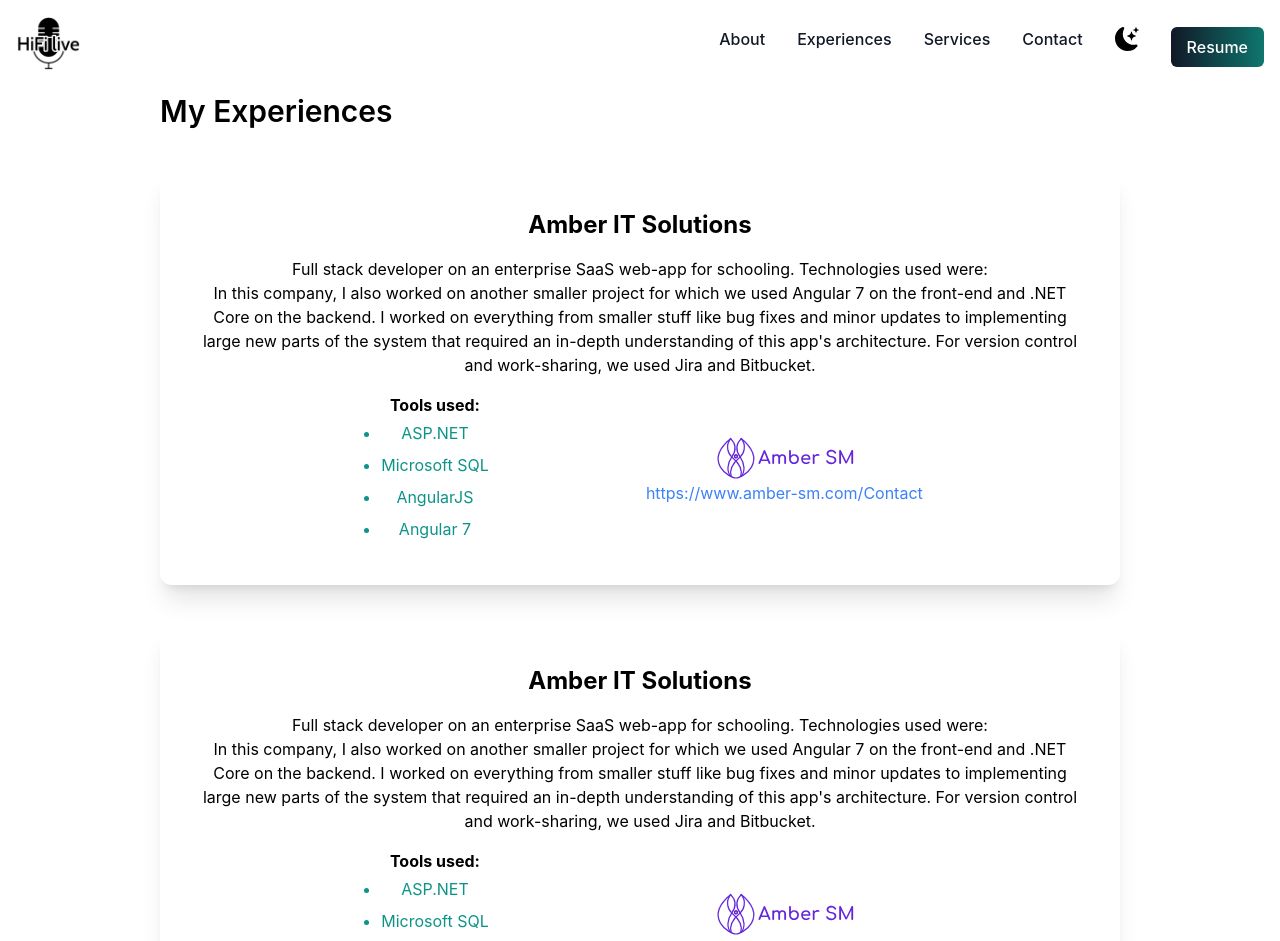
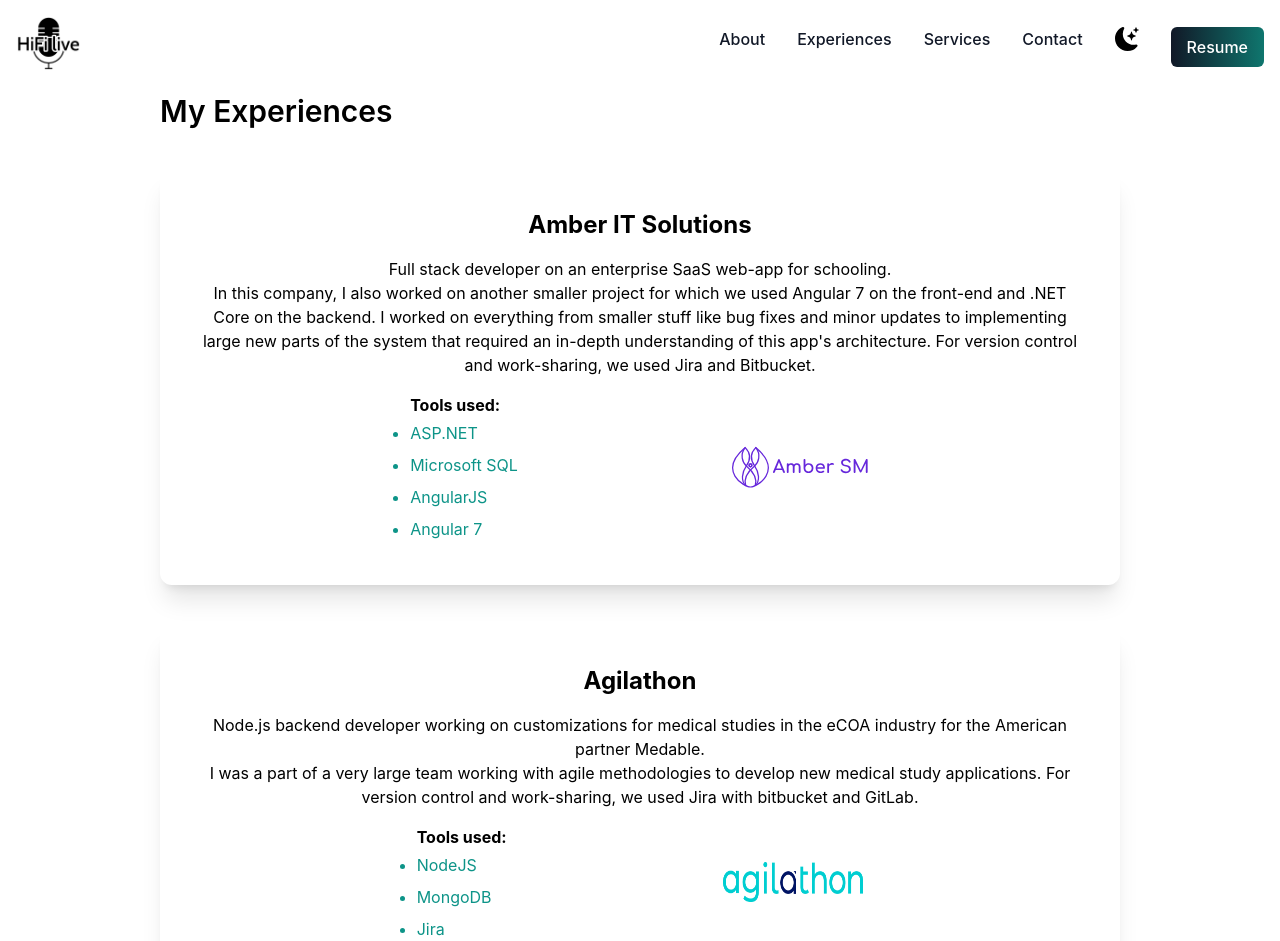
Before and after one commit to eJelicic/react-portfolio, a Next.js app: page /experiences in a window 1280 px wide. Shown: the top 941 px of the page. Built offline with nearby package versions, Linux system fonts and the light colour scheme.

Commit message:
Arranged the experiences page, added another card

```diff
--- a/pages/experiences.tsx
+++ b/pages/experiences.tsx
@@ -3,91 +3,10 @@
 import { useDarkMode } from '../components/darkModeProvider';
 import Image from "next/legacy/image";
 import amber from '../public/Amber-logo.svg';
-
-interface Experience {
-    title: string;
-    company: string;
-    date: string;
-    description: any;
-}
-
-function ExperienceCard({ title, company, date, description }: Experience) {
-    return (
-        <div className="text-center shadow-xl p-10 rounded-xl my-10 dark:text-white dark:bg-gradient-to-tl from-black">
-            <h3 className="font-bold text-2xl mb-4">Amber IT Solutions</h3>
-            <p>Full stack developer on an enterprise SaaS web-app for schooling. Technologies used were:</p>
-            <p>
-                In this company, I also worked on another smaller project for which we used Angular 7 on the front-end and .NET Core on the backend.
-                I worked on everything from smaller stuff like bug fixes and minor updates to implementing large new parts of the system that required an in-depth understanding of this app's architecture.
-                For version control and work-sharing, we used Jira and Bitbucket.
-            </p>
-
-            <div className="mt-4">
-                <div className="flex justify-evenly items-center">
-                    <div className="flex flex-col">
-                        <h3 className="ml-6 font-bold">Tools used:</h3>
-                        <ul className="list-disc ml-6">
-                            <li className="text-teal-600 py-1">ASP.NET</li>
-                            <li className="text-teal-600 py-1">Microsoft SQL</li>
-                            <li className="text-teal-600 py-1">AngularJS</li>
-                            <li className="text-teal-600 py-1">Angular 7</li>
-                        </ul>
-                    </div>
-                    <div className="flex flex-col">
-                        <Image src={amber} alt="Design" className="w-20 h-20" />
-                        <a
-                            href="https://www.amber-sm.com/Contact"
-                            target="_blank"
-                            rel="noopener noreferrer"
-                            className="text-blue-500 hover:underline"
-                        >
-                           https://www.amber-sm.com/Contact
-                        </a>
-                    </div>
-                </div>
-            </div>
-        </div>
-
-    );
-}
+import agilathon from '../public/agilathon_logo.webp';
 
 export default function ExperiencesPage() {
     const { darkMode, setDarkMode } = useDarkMode();
-
-    const experiences = [
-        {
-            title: 'Full Stack Developer',
-            company: 'Amber IT Solutions',
-            date: 'May 31, 2018 - March 1, 2021',
-            description: (
-                <div>
-                    <p>Full stack developer on an enterprise SaaS web-app for schooling. Technologies used were:</p>
-                    <ul className='text-left' style={{ listStyle: 'disc', paddingLeft: '20px' }}>
-                        <li>Microsoft .NET on the backend</li>
-                        <li>Microsoft SQL Database</li>
-                        <li>AngularJS on the frontend</li>
-                    </ul>
-                    <p>
-                        In this company, I also worked on another smaller project for which we used Angular 7 on the front-end and .NET Core on the backend.
-                        I worked on everything from smaller stuff like bug fixes and minor updates to implementing large new parts of the system that required an in-depth understanding of this app's architecture.
-                        For version control and work-sharing, we used Jira and Bitbucket.
-                    </p>
-                </div>
-            ),
-        },
-        {
-            title: 'Frontend Developer',
-            company: 'XYZ Design Studio',
-            date: 'June 2018 - December 2019',
-            description: (
-                <p>
-                    Collaborated with design teams to create visually appealing and user-friendly websites.
-                </p>
-            ),
-        },
-        // Add more experiences as needed
-    ];
-
     return (
         <div className={darkMode ? "dark" : ""}>
             <Head>
@@ -97,13 +16,74 @@
             <Navbar></Navbar>
 
             <main className="bg-white px-10 dark:bg-gray-900 md:px-20 lg:px-40 min-h-screen">
+                <h1 className="text-3xl font-semibold mb-4 dark:text-white">My Experiences</h1>
 
-                <h1 className="text-3xl font-semibold mb-4 dark:text-white">My Experiences</h1>
                 <div className="max-w-screen-xl mx-auto mb-4">
-                    {experiences.map((experience, index) => (
-                        <ExperienceCard key={index} {...experience} />
-                    ))}
+                    <div className="text-center shadow-xl p-10 rounded-xl my-10 dark:text-white dark:bg-gradient-to-tl from-black">
+                        <h3 className="font-bold text-2xl mb-4">Amber IT Solutions</h3>
+                        <p>Full stack developer on an enterprise SaaS web-app for schooling.</p>
+                        <p>
+                            In this company, I also worked on another smaller project for which we used Angular 7 on the front-end and .NET Core on the backend.
+                            I worked on everything from smaller stuff like bug fixes and minor updates to implementing large new parts of the system that required an in-depth understanding of this app's architecture.
+                            For version control and work-sharing, we used Jira and Bitbucket.
+                        </p>
+                        <div className="mt-4">
+                            <div className="flex justify-evenly items-center">
+                                <div className="flex flex-col">
+                                    <h3 className="font-bold text-left">Tools used:</h3>
+                                    <ul className="list-disc text-left">
+                                        <li className="text-teal-600 py-1">ASP.NET</li>
+                                        <li className="text-teal-600 py-1">Microsoft SQL</li>
+                                        <li className="text-teal-600 py-1">AngularJS</li>
+                                        <li className="text-teal-600 py-1">Angular 7</li>
+                                    </ul>
+                                </div>
+                                <div className="flex flex-col">
+                                    <a
+                                        href="https://www.amber-sm.com/Contact"
+                                        target="_blank"
+                                        rel="noopener noreferrer"
+                                    >
+                                        <Image src={amber} alt="Design" className="w-20 h-20" />
+                                    </a>
+                                </div>
+                            </div>
+                        </div>
+                    </div>
                 </div>
+
+                <div className="max-w-screen-xl mx-auto mb-4">
+                    <div className="text-center shadow-xl p-10 rounded-xl my-10 dark:text-white dark:bg-gradient-to-tl from-black">
+                        <h3 className="font-bold text-2xl mb-4">Agilathon</h3>
+                        <p>Node.js backend developer working on customizations for medical studies in the eCOA industry for the American partner Medable.</p>
+                        <p>
+                            I was a part of a very large team working with agile methodologies to develop new medical study applications.
+                            For version control and work-sharing, we used Jira with bitbucket and GitLab.
+                        </p>
+                        <div className="mt-4">
+                            <div className="flex justify-evenly items-center">
+                                <div className="flex flex-col">
+                                    <h3 className="font-bold text-left">Tools used:</h3>
+                                    <ul className="list-disc text-left">
+                                        <li className="text-teal-600 py-1">NodeJS</li>
+                                        <li className="text-teal-600 py-1">MongoDB</li>
+                                        <li className="text-teal-600 py-1">Jira</li>
+                                    </ul>
+                                </div>
+                                <div className="flex flex-col">
+                                    <a
+                                        href="https://agilathon.com/"
+                                        target="_blank"
+                                        rel="noopener noreferrer"
+                                    >
+                                        <Image width={140} height={40} src={agilathon} alt="Design" className="w-20 h-20" />
+                                    </a>
+                                </div>
+                            </div>
+                        </div>
+                    </div>
+                </div>
+
             </main>
         </div>
     )
```
Also changed, not shown: public/agilathon_logo.webp (added).
